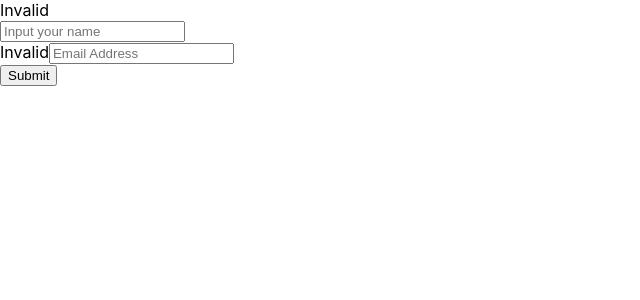
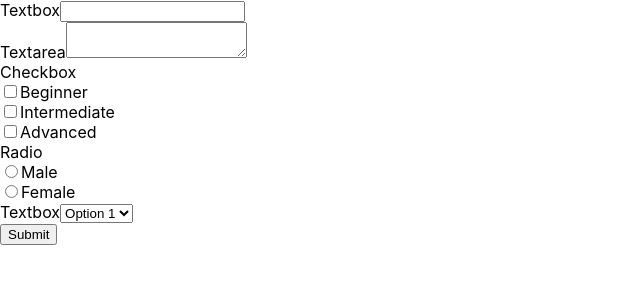
Before and after one commit to thehaystacker/reactjs-playground, a React app: page / in a window 1280 px wide. Shown: the top 300 px of the page, without its empty margins (0-640 px from the left). Built offline with nearby package versions, Linux system fonts and the light colour scheme.

Commit message:
Creating the form elements

```diff
--- a/src/App/App.js
+++ b/src/App/App.js
@@ -1,107 +1,79 @@
 import React, { Component } from "react";
-import validate from "./Validate";
 
 class App extends Component {
-  state = {
-    formControls: {
-      name: {
-        value: "",
-        placeholder: "Input your name",
-        valid: false,
-        touched: false,
-        validationRules: {
-          minLength: 3
-        }
-      },
-      email: {
-        value: "",
-        placeholder: "Email Address",
-        valid: false,
-        touched: false,
-        validationRules: {
-          isEmail: true
-        }
-      },
-      password: {
-        value: ""
-      }
-    }
-  };
-
-  fnOnchange = event => {
-    let name = event.target.name;
-    let value = event.target.value;
-
-    const updatedControls = { ...this.state.formControls };
-    const updatedFormElement = { ...updatedControls[name] };
-
-    updatedFormElement.value = value;
-    updatedFormElement.touched = true;
-    updatedFormElement.valid = validate(
-      value,
-      updatedFormElement.validationRules
-    );
-
-    updatedControls[name] = updatedFormElement;
-
-    this.setState({
-      formControls: updatedControls
-    });
-  };
-
-  fnFormSubmit = event => {
-    event.preventDefault();
-
-    console.log("[formControls]", this.state.formControls);
-  };
+  state = {};
 
   render() {
-    const { formControls } = this.state;
-
-    let inputNameClass = "form-input";
-    if (formControls.name.touched && !formControls.name.valid) {
-      inputNameClass = "form-input error";
-    }
-
-    let inputEmailClass = "form-input";
-    if (formControls.email.touched && !formControls.email.valid) {
-      inputEmailClass = "form-input error";
-    }
-
     return (
-      <div>
-        <form onSubmit={this.fnFormSubmit}>
-          <label htmlFor="">
-            {formControls.name.valid ? "valid" : "Invalid"}
-          </label>
-
-          <div>
-            <input
-              type="text"
-              placeholder={formControls.name.placeholder}
-              name="name"
-              value={formControls.name.value}
-              onChange={this.fnOnchange}
-              className={inputNameClass}
-            />
+      <div className="form-wrap">
+        <form action="#" method="POST">
+          <div className="frm-group">
+            <label htmlFor="">Textbox</label>
+            <input type="text" className="inp-txt" />
           </div>
 
-          <div>
-            <label htmlFor="">
-              {formControls.email.valid ? "valid" : "Invalid"}
-            </label>
-
-            <input
-              type="email"
-              name="email"
-              placeholder={formControls.email.placeholder}
-              value={formControls.email.value}
-              onChange={this.fnOnchange}
-              className={inputEmailClass}
-            />
+          <div className="frm-group">
+            <label htmlFor="">Textarea</label>
+            <textarea name="" id="" className="inp-textarea"></textarea>
           </div>
 
-          <button type="submit">Submit</button>
+          <div className="frm-group">
+            <label htmlFor="">Checkbox</label>
+            <div className="inp-chk-wrap">
+              <label htmlFor="">
+                <input type="checkbox" name="level" id="" value="beginner" />
+                Beginner
+              </label>
+            </div>
+            <div className="inp-chk-wrap">
+              <label htmlFor="">
+                <input
+                  type="checkbox"
+                  name="level"
+                  id=""
+                  value="intermediate"
+                />
+                Intermediate
+              </label>
+            </div>
+            <div className="inp-chk-wrap">
+              <label htmlFor="">
+                <input type="checkbox" name="level" id="" value="advanced" />
+                Advanced
+              </label>
+            </div>
+          </div>
+
+          <div className="frm-group">
+            <label htmlFor="">Radio</label>
+            <div className="inp-rdo-wrap">
+              <label htmlFor="">
+                <input type="radio" name="gender" value="male" />
+                Male
+              </label>
+            </div>
+            <div className="inp-rdo-wrap">
+              <label htmlFor="">
+                <input type="radio" name="gender" value="female" />
+                Female
+              </label>
+            </div>
+          </div>
+
+          <div className="frm-group">
+            <label htmlFor="">Textbox</label>
+            <select name="options" id="">
+              <option value="option1">Option 1</option>
+              <option value="option2">Option 2</option>
+              <option value="option3">Option 3</option>
+            </select>
+          </div>
+
+          <div className="frm-btn-grp">
+            <button type="submit" className="frm-btn">
+              Submit
+            </button>
+          </div>
         </form>
       </div>
     );
--- a/src/App/Validate.js
+++ /dev/null
@@ -1,35 +0,0 @@
-const validate = (value, rules) => {
-  console.log("[validate value]", value);
-  console.log("[validate rules]", rules);
-
-  let isValid = true;
-
-  for (const rule in rules) {
-    switch (rule) {
-      case "minLength":
-        isValid = isValid && minLengthValidator(value, rules[rule]);
-        break;
-
-      case "isEmail":
-        isValid = isValid && rules[rule] && emailValidator(value);
-        break;
-
-      default:
-        isValid = true;
-        break;
-    }
-  }
-
-  return isValid;
-};
-
-const minLengthValidator = (value, minLength) => {
-  return value.length >= minLength;
-};
-
-const emailValidator = value => {
-  var re = /^(([^<>()\[\]\\.,;:\s@"]+(\.[^<>()\[\]\\.,;:\s@"]+)*)|(".+"))@((\[[0-9]{1,3}\.[0-9]{1,3}\.[0-9]{1,3}\.[0-9]{1,3}\])|(([a-zA-Z\-0-9]+\.)+[a-zA-Z]{2,}))$/;
-  return re.test(String(value).toLowerCase());
-};
-
-export default validate;
```
Also changed, not shown: src/Notes.txt (added).
